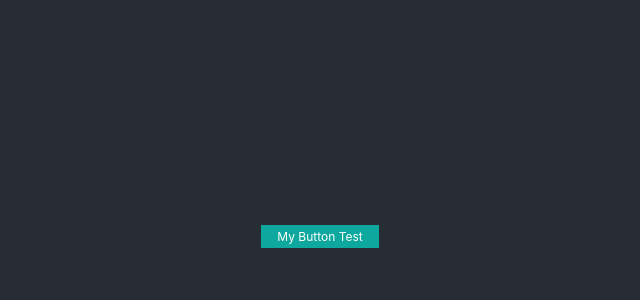
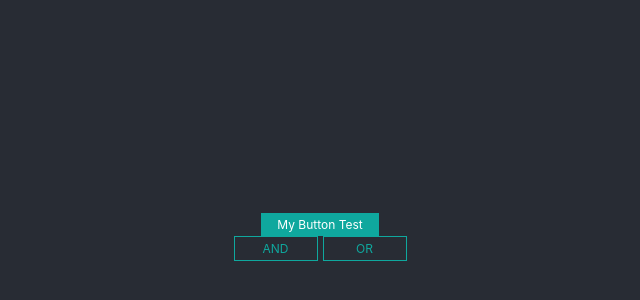
Before and after one commit to cool5785/rules-editor, a React (Create React App) app: page / in a window 1280 px wide. Shown: the part 168-468 px from the top of the page, without its empty margins (320-960 px from the left). Built offline with nearby package versions, Linux system fonts and the light colour scheme.

Commit message:
more changes

```diff
--- a/src/components/Group.tsx
+++ b/src/components/Group.tsx
@@ -1,6 +1,7 @@
 // import {useState} from "react";
 import React from "react";
-import { Button } from "./common/button/button";
+// import {  } from "./common";
+import {Button, ButtonBar } from "./common";
 
 interface Props {
 
@@ -16,6 +17,12 @@ export const Group = (props: Props) => {
 
             theme="aqua"
             onClick={()=> { console.log("Button is clicked")}} />
+            <ButtonBar
+                labels={["AND", "OR"]}
+                onChange={(i)=> {
+                    console.log("you have selected", i);
+                }}
+            ></ButtonBar>
       </div>
     )
   }
--- a/src/components/common/ButtonBar/ButtonBar.css
+++ b/src/components/common/ButtonBar/ButtonBar.css
@@ -0,0 +1,3 @@
+.reButtonBar {
+    display: flex;
+}
--- a/src/components/common/ButtonBar/ButtonBar.tsx
+++ b/src/components/common/ButtonBar/ButtonBar.tsx
@@ -1,6 +1,7 @@
 
 import React from "react";
 import { Button } from "../Button/Button";
+import "./ButtonBar.css";
 
 interface Props {
     labels: (string | JSX.Element)[];
@@ -32,7 +33,7 @@ export const ButtonBar: React.SFC<Props> = props => {
 		if (!(checked && checked > labels.length)) {
 			setSelected(checked);
 		}
-	}, [checked]);
+	}, [checked, labels.length]);
 
 	let idAttr: idAttribute = {};
 	if (id) {
@@ -47,12 +48,13 @@ export const ButtonBar: React.SFC<Props> = props => {
 	};
 
     return (
-        <div className={"reToggle " + className}
+        <div className={"reButtonBar " + className}
             style={style}
         >
             {labels.map((label, i) => {
                 return (
                     <Button
+                        theme={selected === i ? "aqua": "hollow"}
                         {...idAttr}
                         style={{ width: `${100 / labels.length}%` }}
                         className={"button"}
--- a/src/components/common/index.ts
+++ b/src/components/common/index.ts
@@ -1,2 +1,4 @@
-export * from "./Button/Button";
-export * from "./ButtonBar/ButtonBar";
+import { ButtonBar } from "./ButtonBar/ButtonBar";
+
+export {Button} from "./Button/Button";
+export {ButtonBar} from "./ButtonBar/ButtonBar";
```
